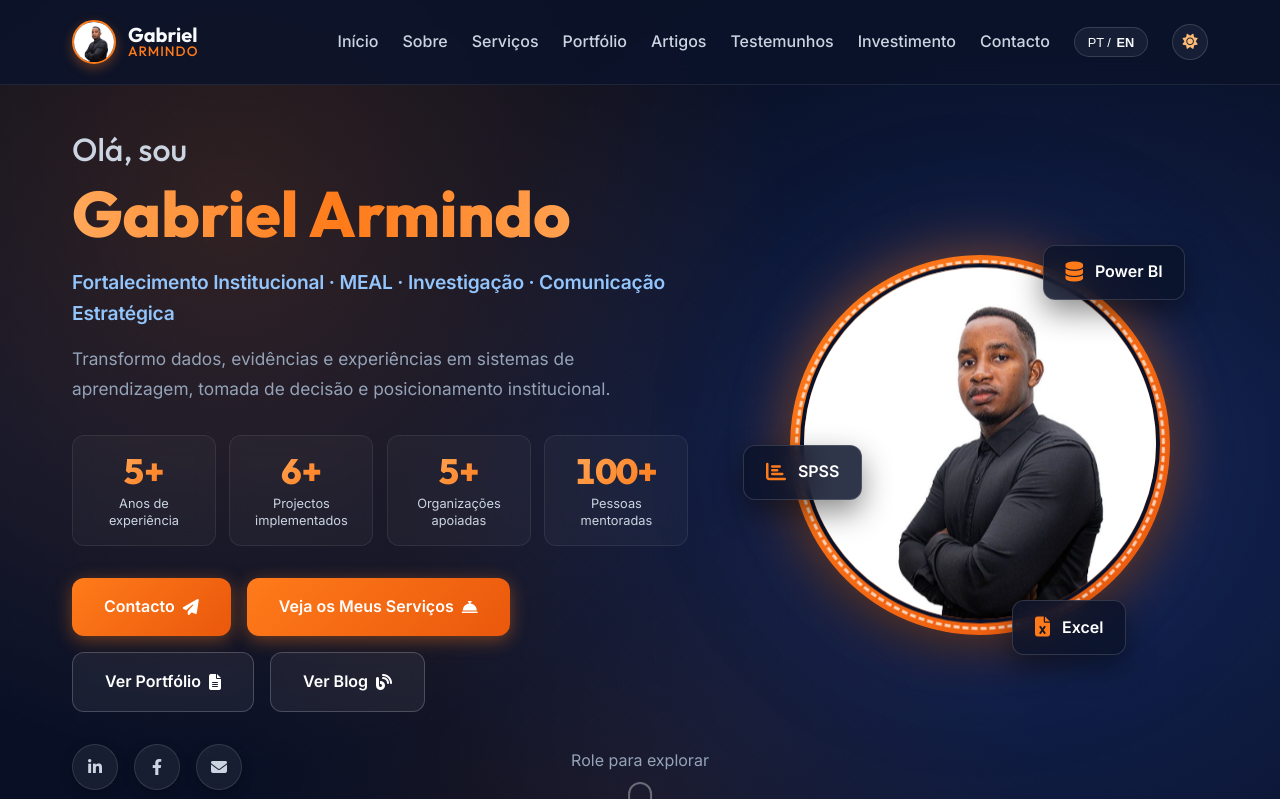
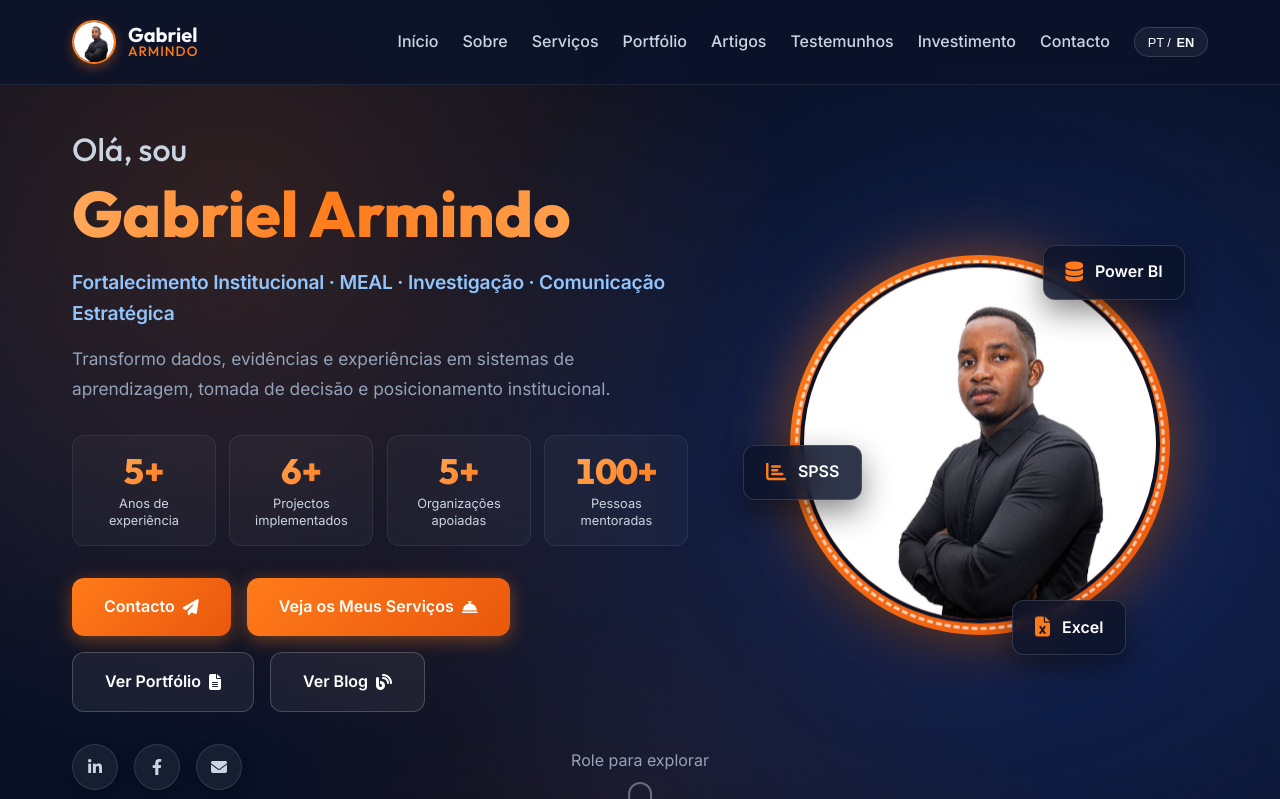
Before and after one commit to afonsoDomingos/gabrielarmindo, a Vue app: page / in a window 1280 px wide. Shown: the top 799 px of the page. Built offline with nearby package versions, Linux system fonts and the light colour scheme; no server answers.

Commit message:
refactor: remover versao light e fixar exclusivamente o tema dark

```diff
--- a/src/assets/main.css
+++ b/src/assets/main.css
@@ -44,7 +44,7 @@
 }
 
 /* ==========================================================
-   Dark Theme (Default)
+   Dark Theme (Default & Permanent)
    ========================================================== */
 :root,
 [data-theme="dark"],
@@ -78,42 +78,6 @@
     --shadow-md: 0 4px 16px rgba(0, 0, 0, 0.4);
     --shadow-lg: 0 8px 32px rgba(0, 0, 0, 0.5);
     --shadow-xl: 0 16px 48px rgba(0, 0, 0, 0.6);
-}
-
-/* ==========================================================
-   Light Theme (White Mode)
-   ========================================================== */
-[data-theme="light"],
-.light-theme {
-    --bg-primary: #ffffff;
-    --bg-secondary: #f8fafc;
-    --bg-tertiary: #f1f5f9;
-
-    --text-primary: #0F172A;
-    --text-secondary: #334155;
-    --text-muted: #64748B;
-
-    --card-bg: #ffffff;
-    --card-border: 1px solid rgba(0, 0, 0, 0.06);
-    --card-radius: var(--radius-lg);
-    --card-shadow: 0 2px 8px rgba(0, 0, 0, 0.05);
-    --card-shadow-hover: 0 16px 48px rgba(0, 0, 0, 0.12);
-
-    --border-subtle: rgba(0, 0, 0, 0.06);
-    --input-bg: #ffffff;
-    --input-border: #cbd5e1;
-    --input-text: #0F172A;
-
-    --nav-bg: rgba(255, 255, 255, 0.92);
-    --nav-bg-scrolled: rgba(255, 255, 255, 0.98);
-    --nav-text: #334155;
-    --nav-text-active: #0F172A;
-    --nav-border: rgba(0, 0, 0, 0.06);
-
-    --shadow-sm: 0 2px 8px rgba(0, 0, 0, 0.05);
-    --shadow-md: 0 4px 16px rgba(0, 0, 0, 0.08);
-    --shadow-lg: 0 8px 32px rgba(0, 0, 0, 0.1);
-    --shadow-xl: 0 16px 48px rgba(0, 0, 0, 0.12);
 }
 
 @media (max-width: 768px) {
--- a/src/components/Hero.vue
+++ b/src/components/Hero.vue
@@ -564,96 +564,6 @@ onUnmounted(() => {
     100% { opacity: 0; transform: translate(-50%, 14px); }
 }
 
-/* Light Theme Overrides for Hero */
-:global([data-theme="light"]) .hero {
-    background-color: var(--bg-primary);
-    color: var(--text-primary);
-}
-
-:global([data-theme="light"]) .hero-bg {
-    background:
-        radial-gradient(circle at 20% 20%, rgba(255, 123, 26, 0.08) 0%, transparent 50%),
-        radial-gradient(circle at 80% 80%, rgba(234, 88, 12, 0.04) 0%, transparent 50%);
-    /* No white/light base gradient — .hero background-color already handles it */
-    opacity: 1;
-}
-
-:global([data-theme="light"]) .hero-bg::after {
-    background-image: radial-gradient(rgba(0, 0, 0, 0.04) 1px, transparent 1px);
-    opacity: 0.35;
-}
-
-:global([data-theme="light"]) .hero-title {
-    color: var(--text-primary);
-}
-
-:global([data-theme="light"]) .hero-greeting {
-    color: var(--text-secondary);
-}
-
-:global([data-theme="light"]) .hero-subtitle {
-    color: var(--text-secondary);
-}
-
-:global([data-theme="light"]) .hero-description {
-    color: var(--text-muted);
-}
-
-:global([data-theme="light"]) .stat-item {
-    background: #ffffff;
-    border: 1px solid rgba(0, 0, 0, 0.06);
-    box-shadow: 0 2px 8px rgba(0, 0, 0, 0.05);
-}
-
-:global([data-theme="light"]) .stat-item:hover {
-    background: #ffffff;
-    border-color: rgba(255, 123, 26, 0.4);
-    box-shadow: 0 6px 18px rgba(255, 123, 26, 0.15);
-}
-
-:global([data-theme="light"]) .stat-label {
-    color: var(--text-muted);
-}
-
-:global([data-theme="light"]) .hero-buttons .btn-outline {
-    background: #ffffff;
-    color: var(--text-primary);
-    border: 1px solid rgba(0, 0, 0, 0.12);
-    box-shadow: 0 2px 6px rgba(0, 0, 0, 0.04);
-}
-
-:global([data-theme="light"]) .hero-buttons .btn-outline:hover {
-    background: rgba(255, 123, 26, 0.08);
-    border-color: var(--primary-color);
-    color: var(--primary-color);
-}
-
-:global([data-theme="light"]) .social-link {
-    background: #ffffff;
-    color: var(--text-secondary);
-    border: 1px solid rgba(0, 0, 0, 0.08);
-    box-shadow: 0 2px 6px rgba(0, 0, 0, 0.05);
-}
-
-:global([data-theme="light"]) .profile-img {
-    border-color: #ffffff;
-}
-
-:global([data-theme="light"]) .floating-card {
-    background: rgba(255, 255, 255, 0.95);
-    border: 1px solid rgba(0, 0, 0, 0.08);
-    color: var(--text-primary);
-    box-shadow: var(--shadow-lg);
-}
-
-:global([data-theme="light"]) .scroll-indicator {
-    color: var(--text-muted);
-}
-
-:global([data-theme="light"]) .mouse {
-    border-color: var(--text-muted);
-}
-
 @media (max-width: 968px) {
     .hero { padding-top: 90px; padding-bottom: 80px; min-height: 100vh; }
     .hero-container { grid-template-columns: 1fr; text-align: center; gap: var(--spacing-md); }
--- a/src/components/Navbar.vue
+++ b/src/components/Navbar.vue
@@ -1,10 +1,8 @@
 <script setup>
 import { ref, onMounted, onUnmounted } from 'vue';
 import { useLanguage } from '../store/language';
-import { useTheme } from '../store/theme';
 
 const { lang, toggleLanguage, t } = useLanguage();
-const { isDark, toggleTheme } = useTheme();
 const isScrolled = ref(false);
 const isMenuActive = ref(false);
 
@@ -54,12 +52,6 @@ onUnmounted(() => {
             <button @click="toggleLanguage" class="lang-btn" title="Alterar Idioma / Change Language">
               <span v-if="lang === 'pt'">PT / <b>EN</b></span>
               <span v-else><b>PT</b> / EN</span>
-            </button>
-          </li>
-          <li class="nav-item theme-switcher">
-            <button @click="toggleTheme" class="theme-btn" :title="isDark ? t('Mudar para Modo Claro', 'Switch to Light Mode') : t('Mudar para Modo Escuro', 'Switch to Dark Mode')" :aria-label="isDark ? 'Modo Claro' : 'Modo Escuro'">
-              <i class="fas fa-sun theme-icon-sun" v-if="isDark"></i>
-              <i class="fas fa-moon theme-icon-moon" v-else></i>
             </button>
           </li>
         </ul>
@@ -287,49 +279,8 @@ onUnmounted(() => {
   margin-left: 2px;
 }
 
-/* Theme Switcher Styles */
-.theme-btn {
-  width: 36px;
-  height: 36px;
-  border-radius: 50%;
-  background: var(--input-bg);
-  border: 1px solid var(--input-border);
-  color: var(--text-primary);
-  display: flex;
-  align-items: center;
-  justify-content: center;
-  cursor: pointer;
-  font-size: 0.95rem;
-  transition: all 0.3s cubic-bezier(0.16, 1, 0.3, 1);
-}
-
-.theme-btn:hover {
-  background: var(--primary-color);
-  border-color: var(--primary-color);
-  color: #ffffff;
-  transform: rotate(20deg) scale(1.08);
-  box-shadow: 0 4px 14px rgba(255, 123, 26, 0.4);
-}
-
-.theme-icon-sun {
-  color: #FDBA74;
-}
-
-.theme-btn:hover .theme-icon-sun {
-  color: #ffffff;
-}
-
-.theme-icon-moon {
-  color: #6366f1;
-}
-
-.theme-btn:hover .theme-icon-moon {
-  color: #ffffff;
-}
-
 @media (max-width: 768px) {
-  .lang-switcher,
-  .theme-switcher {
+  .lang-switcher {
     margin-top: 0.5rem;
     justify-content: center;
   }
--- a/src/store/theme.js
+++ b/src/store/theme.js
@@ -1,46 +1,27 @@
 import { ref, computed } from 'vue';
 
-// Default to 'dark' as requested by the user
-const savedTheme = localStorage.getItem('user_theme');
-const theme = ref(savedTheme || 'dark');
+// Site is dark mode only
+document.documentElement.setAttribute('data-theme', 'dark');
+document.documentElement.classList.add('dark-theme');
+document.documentElement.classList.remove('light-theme');
 
-// Apply theme to document element
-export const applyTheme = (themeName) => {
-    document.documentElement.setAttribute('data-theme', themeName);
-    if (themeName === 'dark') {
-        document.documentElement.classList.add('dark-theme');
-        document.documentElement.classList.remove('light-theme');
-    } else {
-        document.documentElement.classList.add('light-theme');
-        document.documentElement.classList.remove('dark-theme');
-    }
+try {
+    localStorage.removeItem('user_theme');
+} catch (e) {}
+
+const theme = ref('dark');
+
+export const applyTheme = () => {
+    document.documentElement.setAttribute('data-theme', 'dark');
+    document.documentElement.classList.add('dark-theme');
+    document.documentElement.classList.remove('light-theme');
 };
 
-// Initial run
-applyTheme(theme.value);
-
 export function useTheme() {
-    const toggleTheme = () => {
-        theme.value = theme.value === 'dark' ? 'light' : 'dark';
-        localStorage.setItem('user_theme', theme.value);
-        applyTheme(theme.value);
-    };
-
-    const setTheme = (newTheme) => {
-        if (newTheme === 'dark' || newTheme === 'light') {
-            theme.value = newTheme;
-            localStorage.setItem('user_theme', theme.value);
-            applyTheme(theme.value);
-        }
-    };
-
-    const currentTheme = computed(() => theme.value);
-    const isDark = computed(() => theme.value === 'dark');
-
     return {
-        theme: currentTheme,
-        isDark,
-        toggleTheme,
-        setTheme
+        theme: computed(() => 'dark'),
+        isDark: computed(() => true),
+        toggleTheme: () => {},
+        setTheme: () => {}
     };
 }
```
Also changed, not shown: 5 other files (tests, documents, lock files or other folders).
